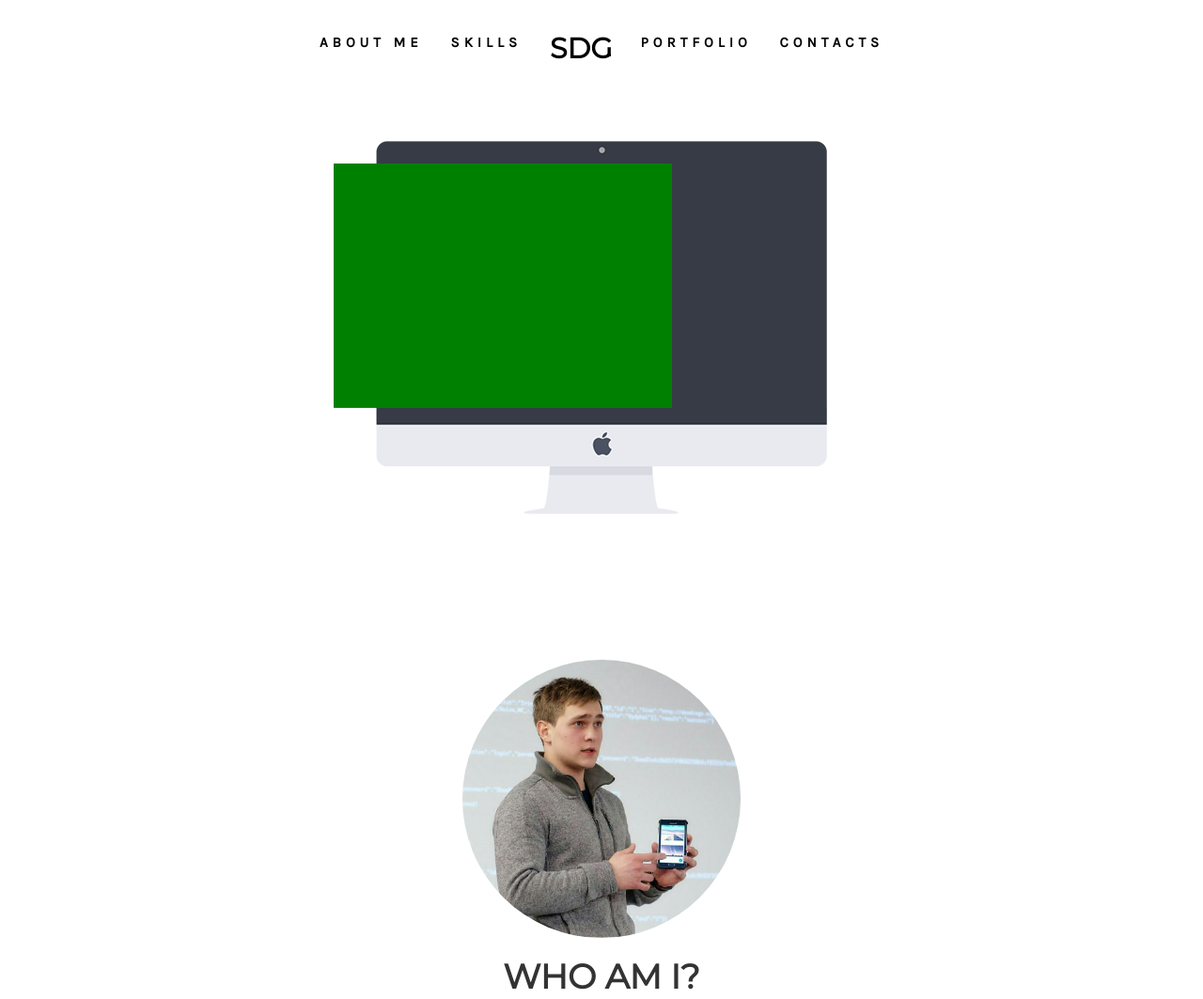
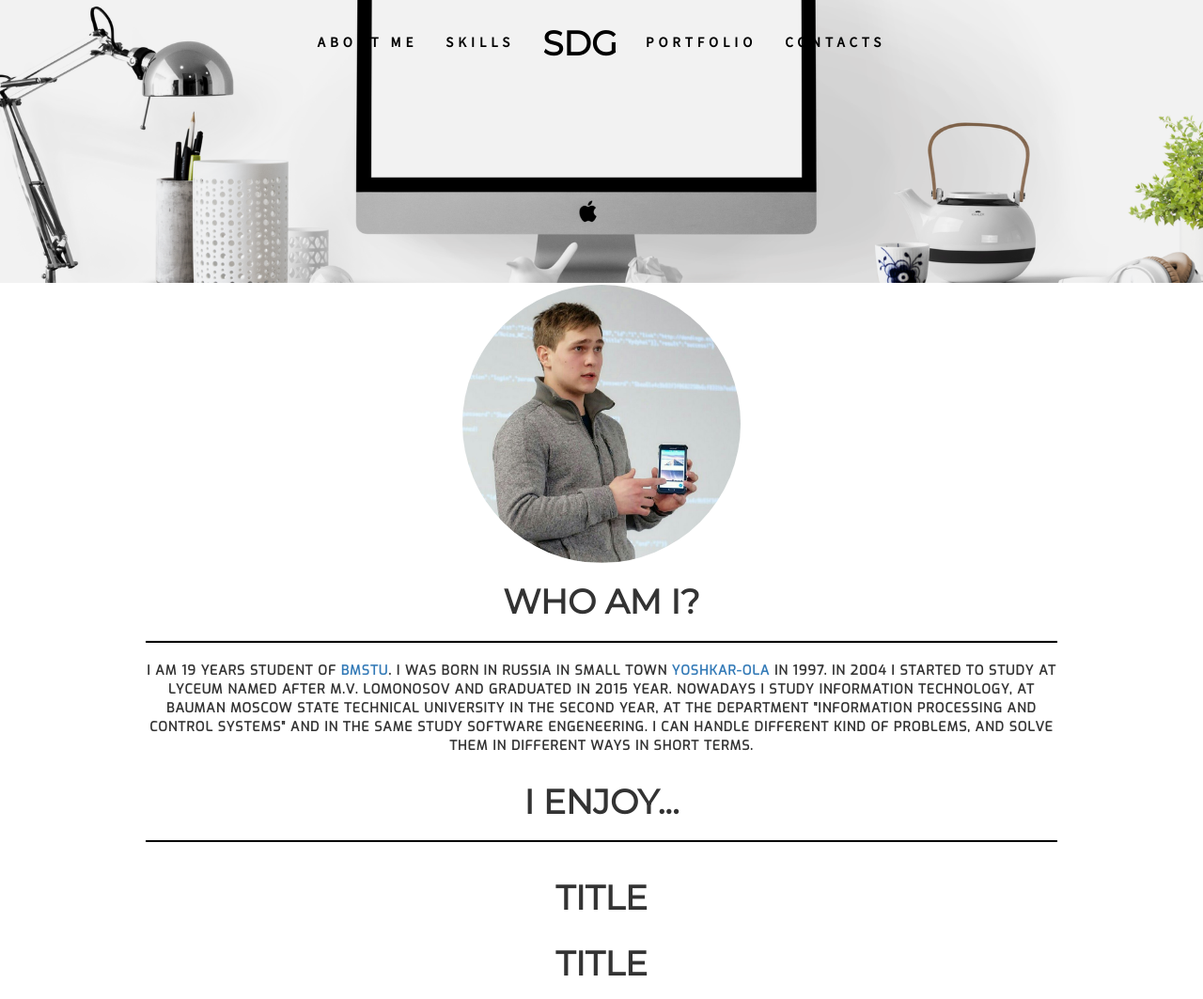
Before and after one commit to dondiego4697/MySite, a plain HTML site: page pages/index.html in a window 1280 px wide. Shown: the top 1063 px of the page at 94% size. Drawn offline with Linux system fonts and the light colour scheme.

Commit message:
delete sliders

```diff
--- a/pages/index.html
+++ b/pages/index.html
@@ -6,6 +6,8 @@
     <link href="https://fonts.googleapis.com/css?family=Karla" rel="stylesheet">
     <link href="https://fonts.googleapis.com/css?family=Montserrat" rel="stylesheet">
     <link href="https://fonts.googleapis.com/css?family=Exo" rel="stylesheet">
+
+    <link href="https://fonts.googleapis.com/css?family=Source+Sans+Pro" rel="stylesheet">
 
     <link rel="stylesheet" href="../vendor/bootstrap/bootstrap.min.css"/>
     <link rel="stylesheet" href="../src/css/main.css"/>
@@ -42,7 +44,8 @@
                         <a class="page-scroll nav-item" href="#skills">Skills</a>
                     </li>
                     <li id="li-page-top">
-                        <a class="page-scroll nav-item no-padding" href="#page-top"><h2 class="no-margin">SDG</h2></a>
+                        <a class="page-scroll nav-item no-padding-bottom" style="padding-top: 7px !important;"
+                           href="#page-top"><h1 class="no-margin">SDG</h1></a>
                     </li>
                     <li>
                         <a class="page-scroll nav-item" href="#portfolio">Portfolio</a>
@@ -60,26 +63,11 @@
 <section id="intro" class="intro-section">
     <div class="container">
         <div class="row" style="margin-top: 150px; margin-bottom: 150px">
-            <div class="col-sm-12">
-                <div class="mac-frame">
-                    <img src="../src/img/testmac.png">
-                    <div class="mac-screen">
-                        <div class="slides-frame">
-                            <ul id="slides">
-                                <li class="slide showing"><div style="width: 360px; height: 260px; background-color: red"></div></li>
-                                <li class="slide"><div style="width: 360px; height: 260px; background-color: green"></div></li>
-                                <li class="slide"><div style="width: 360px; height: 260px; background-color: yellow"></div></li>
-                            </ul>
-                        </div>
-                    </div>
-                </div>
-                <!--<div class="circle-text border shadow wrapper">
-                    <div class="cell">
-                        <h1 class="color-white">Stepanov Denis</h1>
-                        <h2 class="color-white">BMSTU student ICS5-43</h2>
-                    </div>
-                </div>-->
+            <div class="col-sm-3"></div>
+            <div class="col-sm-6">
+
             </div>
+            <div class="col-sm-3"></div>
         </div>
     </div>
 </section>
--- a/src/css/main.css
+++ b/src/css/main.css
@@ -6,28 +6,12 @@ body {
 .intro-section {
     height: 100%;
     text-align: center;
-    /*box-shadow: 0 0 0 10000px rgba(103, 6, 38, 0.35) inset;*/
-    /*background: url("../img/imac1.png") center;
-    background-size: cover;*/
+    box-shadow: 0 0 0 10000px rgba(0, 0, 0, 0.05) inset;
     z-index: -1;
+    background: url("../img/imac1.png") center;
+    background-size: cover;
 }
 
-.mac-screen {
-    display: block;
-    position: absolute;
-    top: 6%;
-    left: 25%;
-}
-
-.mac-frame{
-    display: block;
-    position: relative;
-    width: 100%;
-}
-
-.slides-frame{
-    width: 100%;
-}
 
 .about-section {
     height: 100%;
--- a/src/css/navbar.css
+++ b/src/css/navbar.css
@@ -12,20 +12,9 @@
 }
 
 .navbar {
-    font-family: 'Karla', sans-serif;
+    font-family: 'Source Sans Pro', sans-serif;
     /*background-color: rgba(255, 75, 85, 0.55);*/
     background-color: rgba(255, 246, 254, 0.0);
-    border-color: rgba(255, 255, 255, 0);
-    text-transform: uppercase;
-    font-weight: 700;
-    font-style: normal;
-    letter-spacing: 5px;
-    width: auto;
-    font-size: 15px;
-}
-.navbar2{
-    font-family: 'Karla', sans-serif;
-    background-color: rgb(255, 255, 255);
     border-color: rgba(255, 255, 255, 0);
     text-transform: uppercase;
     font-weight: 700;
--- a/src/css/support.css
+++ b/src/css/support.css
@@ -55,5 +55,15 @@
     margin: 0 !important;
 }
 .no-padding{
-    margin: 0 !important;
+    padding: 0 !important;
 }
+.no-padding-top{
+    padding-top: 0 !important;
+}
+.no-padding-bottom{
+    padding-bottom: 0 !important;
+}
+
+.img-center {
+    margin: 0 auto;
+}
```
